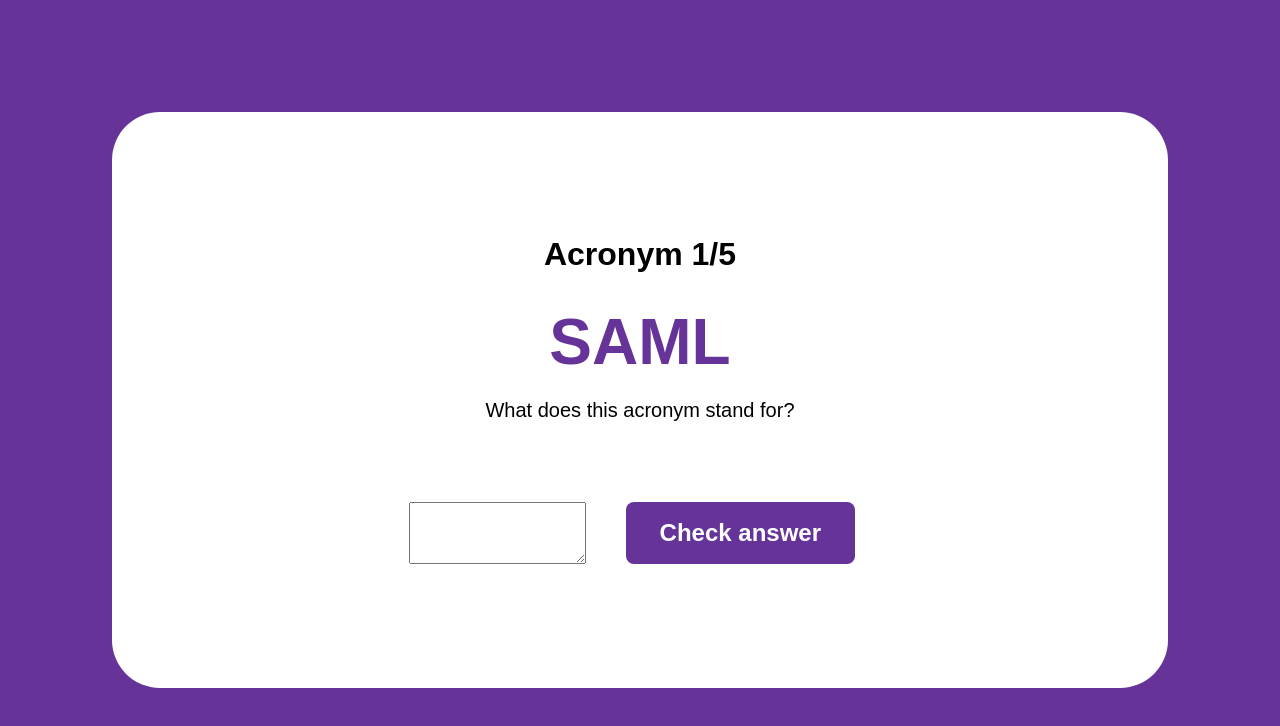
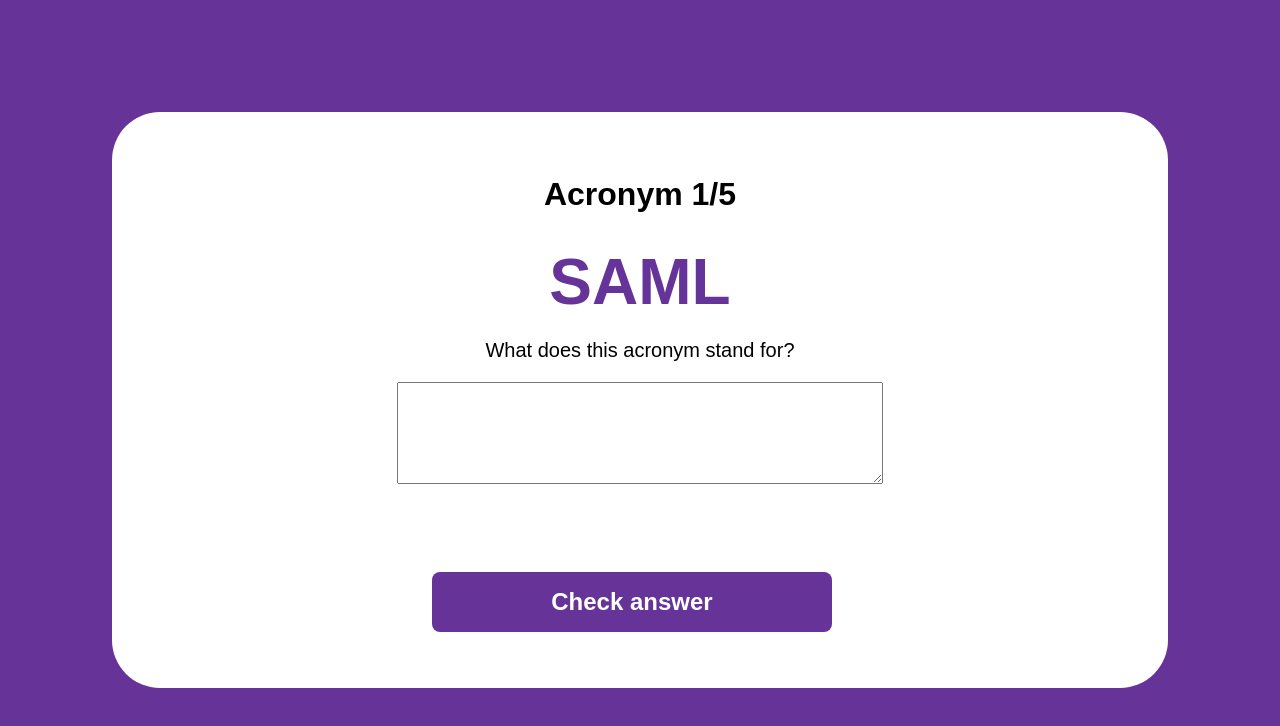
Before and after one commit to dana-ciocan/acronym-test, a Vue app: page / in a window 1280 px wide. Shown: the top 726 px of the page. Built offline with nearby package versions, Linux system fonts and the light colour scheme.

Commit message:
Improve styling

```diff
--- a/src/App.vue
+++ b/src/App.vue
@@ -125,6 +125,8 @@ body {
 .answer-input {
   display: flex;
   flex-direction: column;
+  justify-content: center;
+  align-items: center;
   gap: 2.5rem;
 }
 
@@ -166,14 +168,8 @@ textarea {
     height: 100%;
     display: flex;
     flex-direction: column;
-    justify-content: space-evenly;
+    justify-content: space-between;
     align-items: center;
-  }
-
-  .answer-input {
-    display: flex;
-    flex-direction: row;
-    gap: 2.5rem;
   }
 
   textarea {
@@ -197,9 +193,11 @@ textarea {
     font-size: 1.25rem;
   }
 
-  input[type='text'] {
-    font-size: 1.5rem;
+  textarea {
+    margin-bottom: 3rem;
+    font-size: 2rem;
     width: 30rem;
+    height: 6rem;
   }
 }
 </style>
--- a/src/components/ExpansionDisplay/ExpansionDisplay.vue
+++ b/src/components/ExpansionDisplay/ExpansionDisplay.vue
@@ -55,4 +55,12 @@ const props = defineProps<{
 .expansion-display {
   margin-top: 2rem;
 }
+
+@media screen and (min-width: 60rem) {
+  .expansion-display {
+    display: flex;
+    flex-direction: column;
+    align-items: center;
+  }
+}
 </style>
--- a/src/components/VictoryScreen/VictoryScreen.vue
+++ b/src/components/VictoryScreen/VictoryScreen.vue
@@ -31,6 +31,16 @@ const props = defineProps<{
   justify-content: center;
   background-color: rebeccapurple;
 }
+
+@media screen and (min-width: 75rem) {
+  .victory-container h1 {
+    font-size: 3rem;
+  }
+
+  .victory-container p {
+    font-size: 2.25rem;
+  }
+}
 </style>
 
 <template>
```
